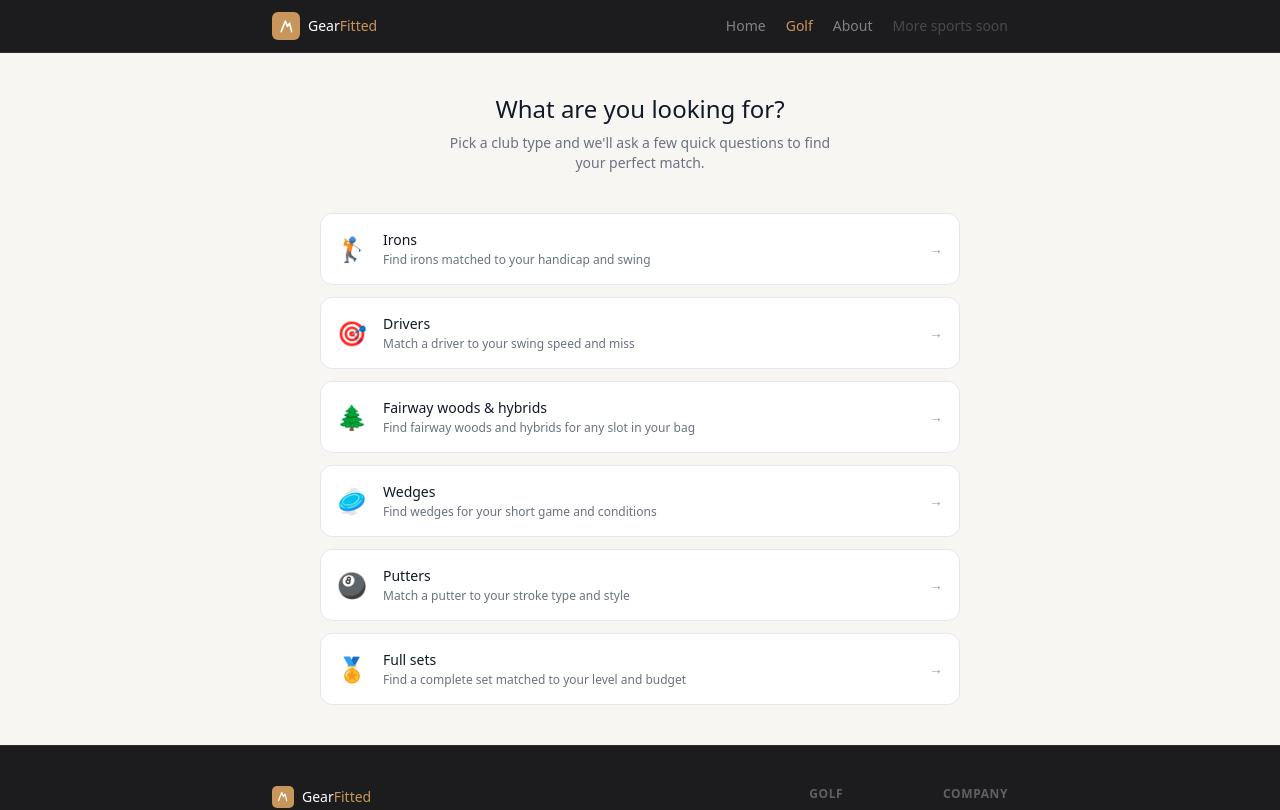
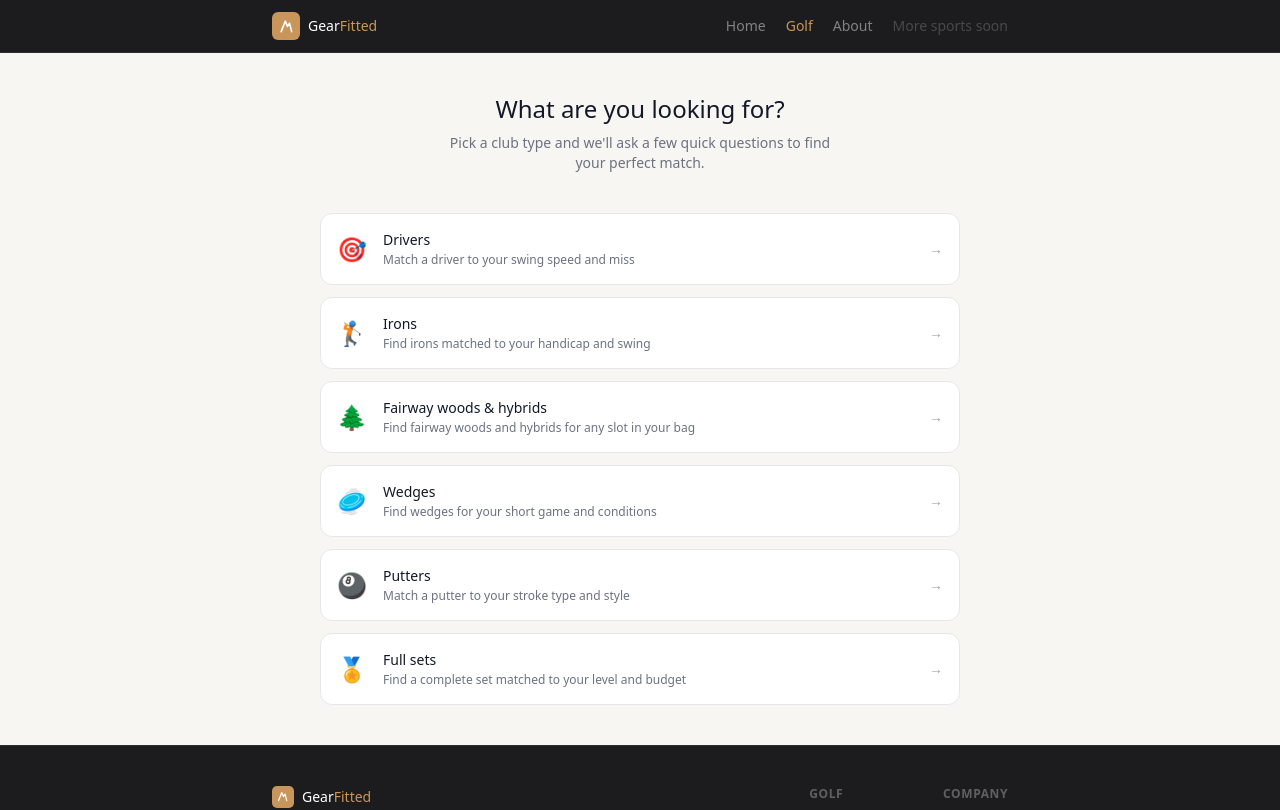
Before and after one commit to kghidella-real/gear-finder, a React (Vite) app: page /golf in a window 1280 px wide. Shown: the top 810 px of the page. Built offline with nearby package versions, Linux system fonts and the light colour scheme.

Commit message:
Update GolfPage.jsx

```diff
--- a/src/pages/GolfPage.jsx
+++ b/src/pages/GolfPage.jsx
@@ -24,8 +24,8 @@ const BRAND_GREEN_LIGHT = '#E1F5EE'
 // ─────────────────────────────────────────────
 
 const CLUB_TYPES = [
+  { id: 'drivers',  label: 'Drivers',                  emoji: '🎯', live: true, desc: 'Match a driver to your swing speed and miss' },
   { id: 'irons',    label: 'Irons',                    emoji: '🏌️', live: true, desc: 'Find irons matched to your handicap and swing' },
-  { id: 'drivers',  label: 'Drivers',                  emoji: '🎯', live: true, desc: 'Match a driver to your swing speed and miss' },
   { id: 'fairways', label: 'Fairway woods & hybrids',  emoji: '🌲', live: true, desc: 'Find fairway woods and hybrids for any slot in your bag' },
   { id: 'wedges',   label: 'Wedges',                   emoji: '🥏', live: true, desc: 'Find wedges for your short game and conditions' },
   { id: 'putters',  label: 'Putters',                  emoji: '🎱', live: true, desc: 'Match a putter to your stroke type and style' },
```
